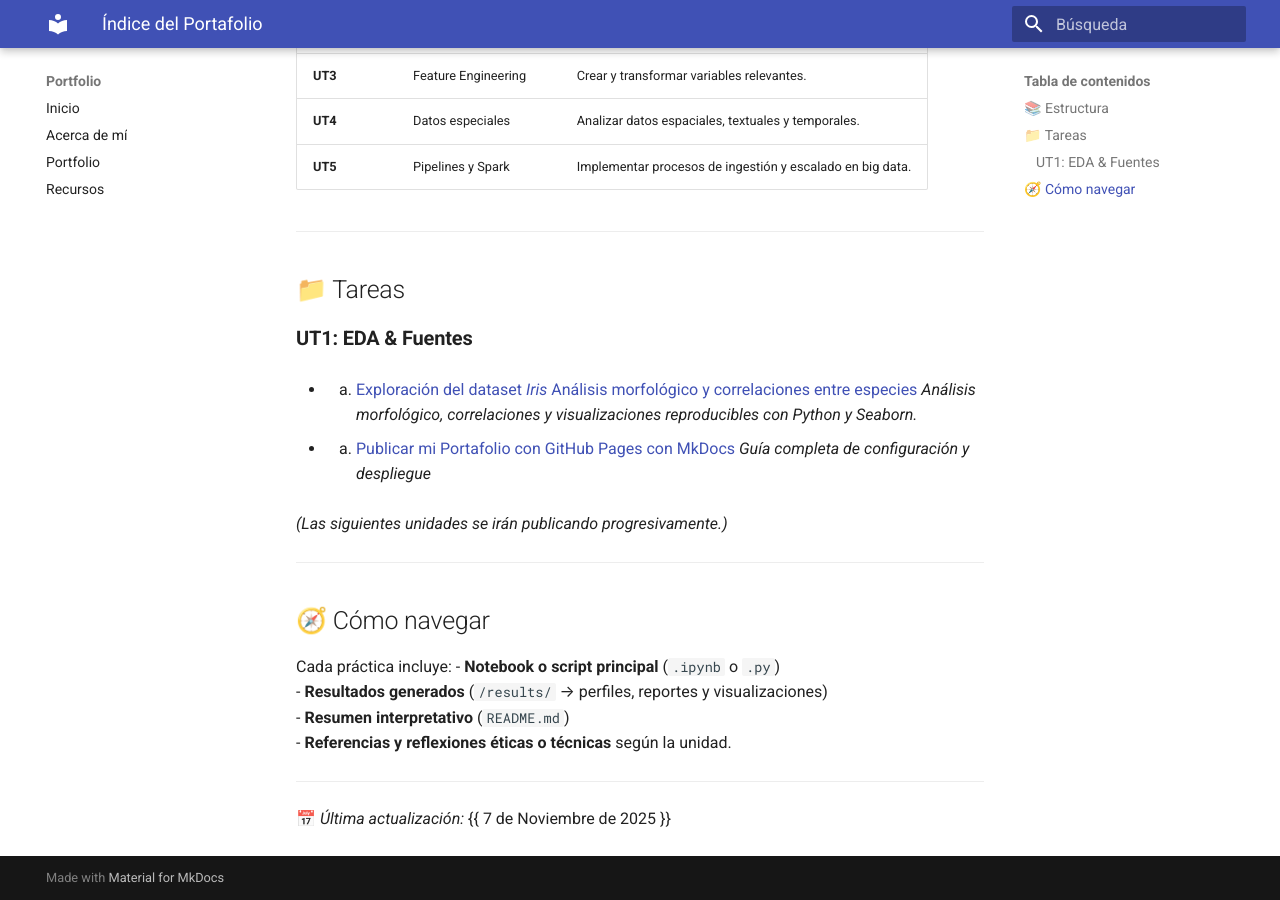
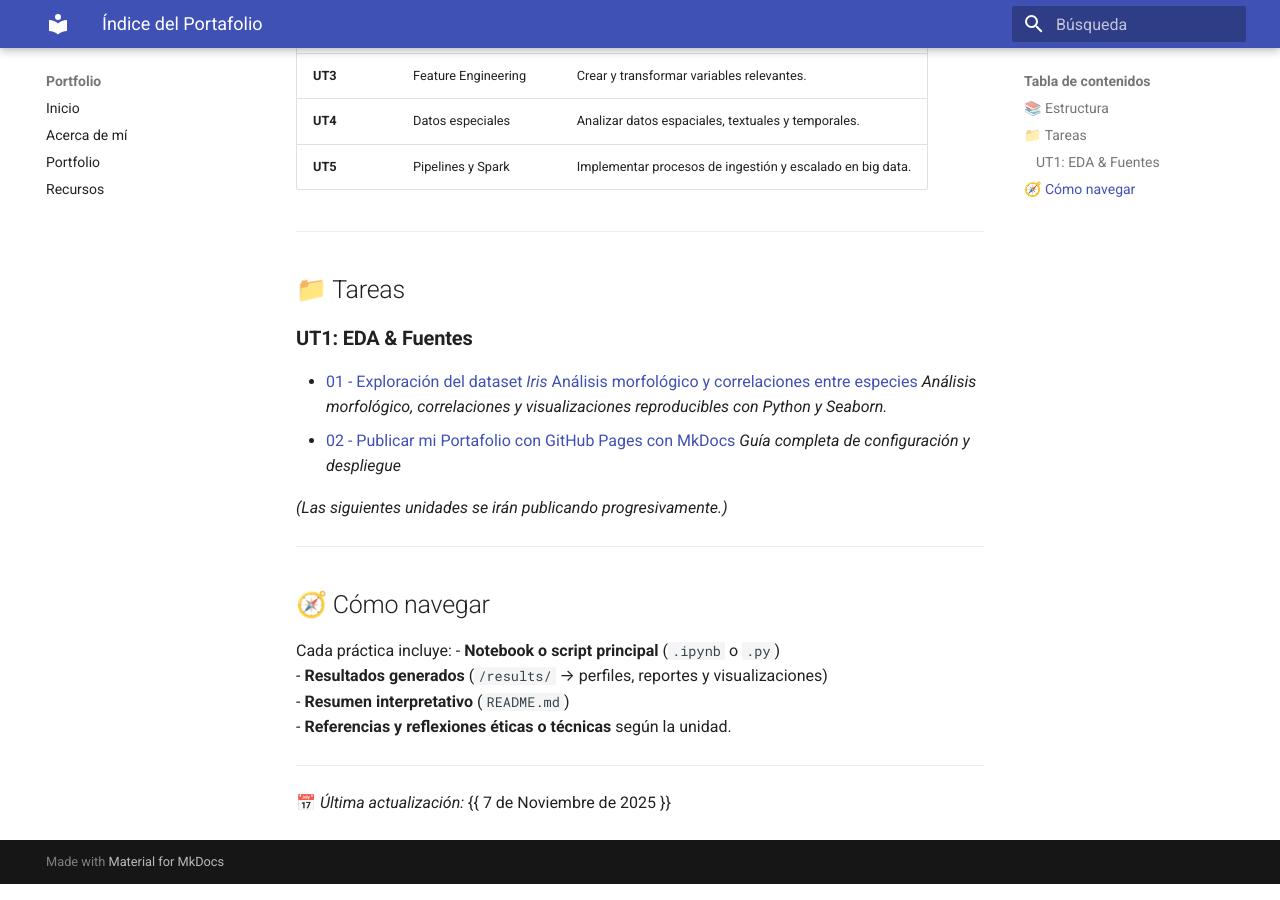
Before and after one commit to milagroscancela/portfolio-ia, an MkDocs documentation site: the page built from docs/portfolio/index.md, in a window 1280 px wide and 900 px high, scrolled down 550 px. Built offline with MkDocs 1.6.1 and Material for MkDocs 9.7.7, drawn with Linux system fonts in a browser that asks for light colours.

Commit message:
Actualizar formato de numeración en índice del portfolio

```diff
--- a/docs/portfolio/index.md
+++ b/docs/portfolio/index.md
@@ -29,9 +29,9 @@ El portafolio se organiza por **unidades temáticas (UT1–UT5)**, siguiendo el
 
 ### **UT1: EDA & Fuentes**
 
-- 1. [Exploración del dataset *Iris* Análisis morfológico y correlaciones entre especies](./01-iris.md)
+-  [01 - Exploración del dataset *Iris* Análisis morfológico y correlaciones entre especies](./01-iris.md)
   *Análisis morfológico, correlaciones y visualizaciones reproducibles con Python y Seaborn.*
-- 2. [Publicar mi Portafolio con GitHub Pages con MkDocs](./02-portfolio.md)
+-  [02 - Publicar mi Portafolio con GitHub Pages con MkDocs](./02-portfolio.md)
   *Guía completa de configuración y despliegue*
 
 *(Las siguientes unidades se irán publicando progresivamente.)*
```
